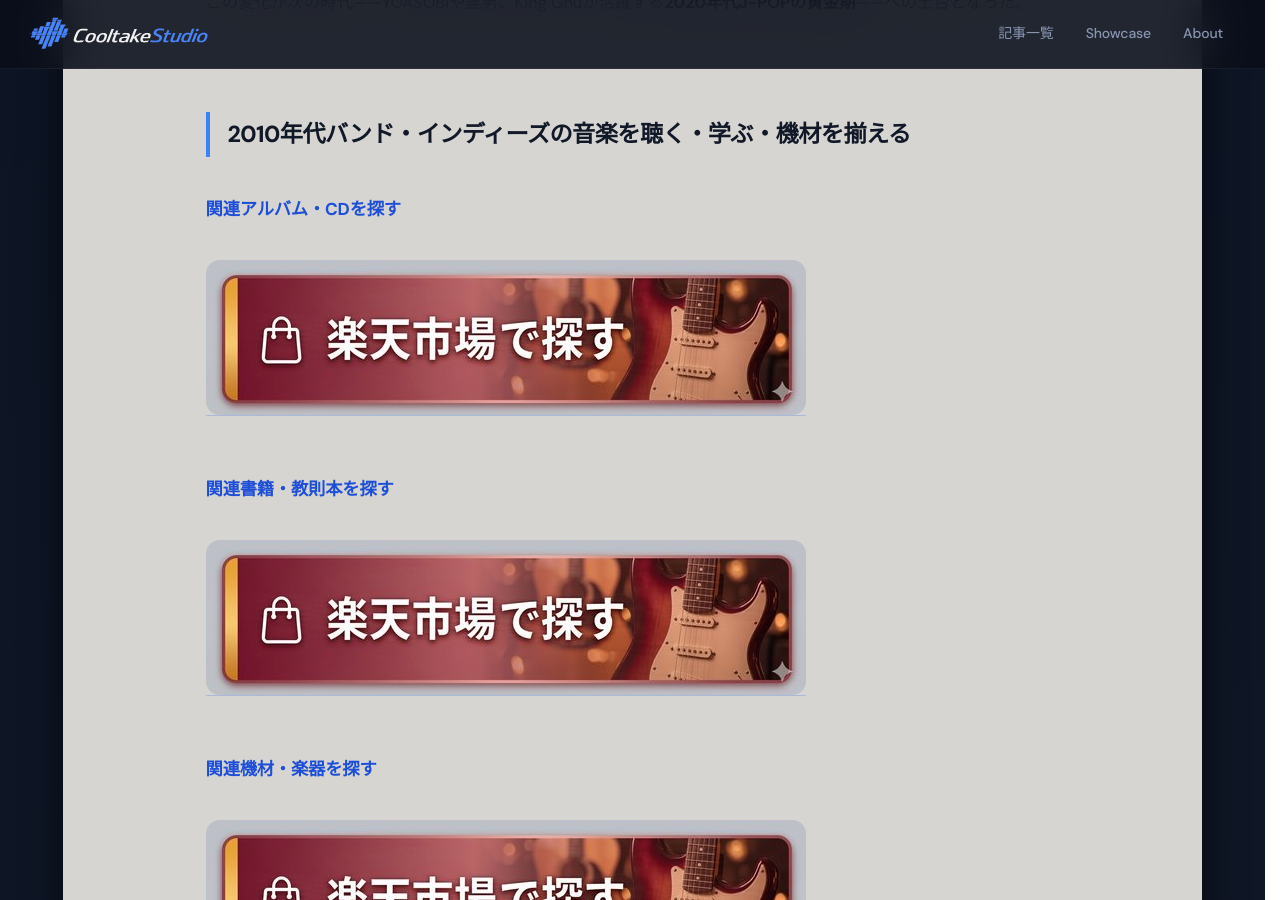
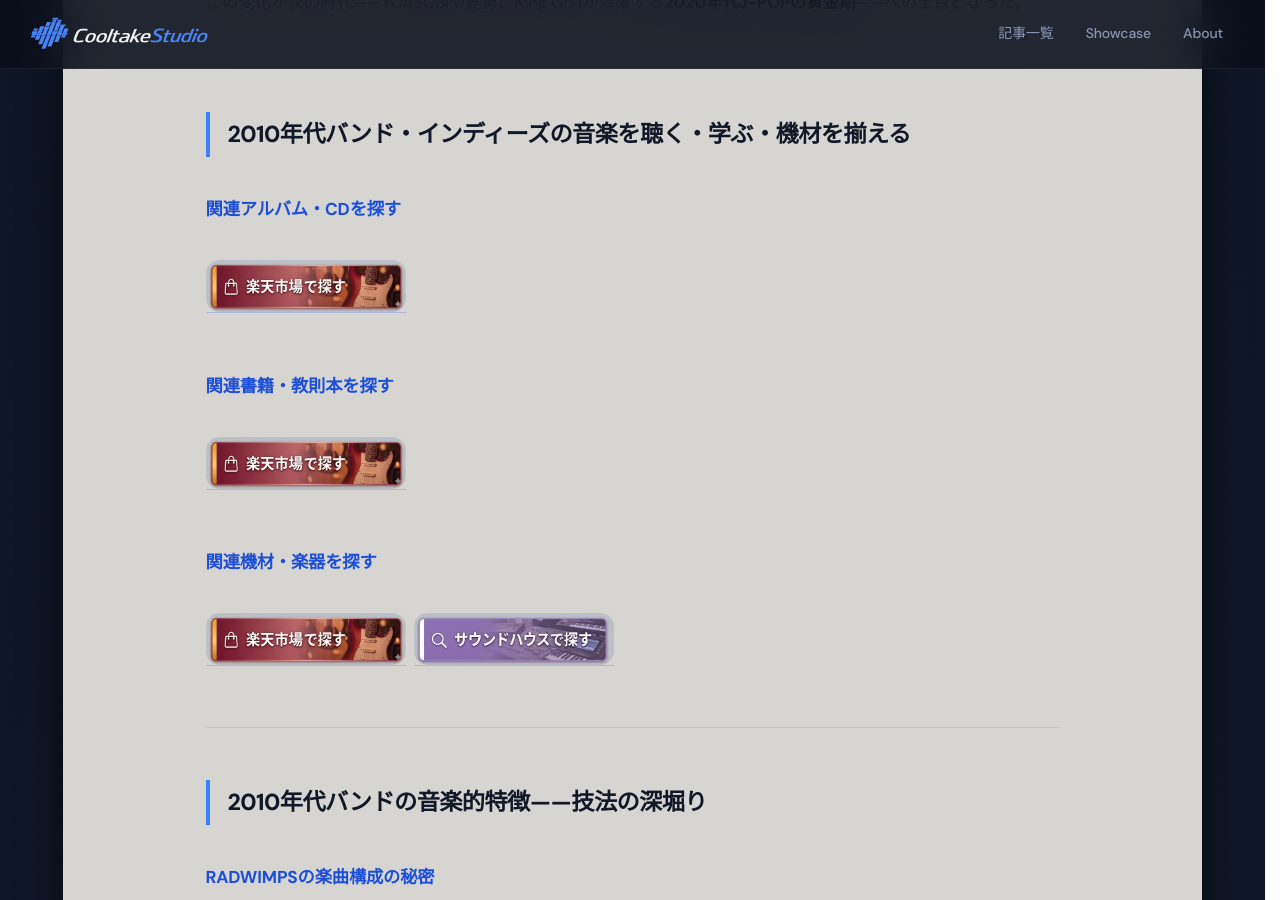
Before and after one commit to cooltake/cooltake-staging, a Jekyll site: the page built from _posts/2026-05-30-japan-music-16-2010s-band.md, in a window 1280 px wide and 900 px high, scrolled down 4196 px. Built offline with Jekyll 4.4.1, drawn with Linux system fonts in a browser that asks for light colours; some web fonts are replaced.

Commit message:
fix: japan-music-16 button width200 flex video-box

```diff
--- a/_posts/2026-05-30-japan-music-16-2010s-band.md
+++ b/_posts/2026-05-30-japan-music-16-2010s-band.md
@@ -230,7 +230,7 @@
 
 <div style="margin:1.5rem 0;">
 
-<a href="https://hb.afl.rakuten.co.jp/ichiba/54518dd8.3792440a.54518dd9.03b99be4/?pc=https%3A//search.rakuten.co.jp/search/mall/RADWIMPS%2B%E6%98%9F%E9%87%8E%E6%BA%90%2B%E3%82%B2%E3%82%B9%E3%81%AE%E6%A5%B5%E3%81%BF%E4%B9%99%E5%A5%B3%2BCD/" rel="nofollow" referrerpolicy="no-referrer-when-downgrade" style="display:inline-block;text-decoration:none;margin:.6rem 0;"><img src="/assets/images/btn-rakuten.jpg" alt="楽天市場で探す" width="600" height="155" style="max-width:100%;height:auto;border-radius:14px;display:block;"></a>
+<a href="https://hb.afl.rakuten.co.jp/ichiba/54518dd8.3792440a.54518dd9.03b99be4/?pc=https%3A//search.rakuten.co.jp/search/mall/RADWIMPS%2B%E6%98%9F%E9%87%8E%E6%BA%90%2B%E3%82%B2%E3%82%B9%E3%81%AE%E6%A5%B5%E3%81%BF%E4%B9%99%E5%A5%B3%2BCD/" rel="nofollow" referrerpolicy="no-referrer-when-downgrade" style="display:inline-block;text-decoration:none;margin:.6rem 0;"><img src="/assets/images/btn-rakuten.jpg" alt="楽天市場で探す" width="200" style="max-width:100%;height:auto;border-radius:14px;display:block;"></a>
 
 </div>
 
@@ -242,7 +242,7 @@
 
 <div style="margin:1.5rem 0;">
 
-<a href="https://hb.afl.rakuten.co.jp/ichiba/54518dd8.3792440a.54518dd9.03b99be4/?pc=https%3A//search.rakuten.co.jp/search/mall/%E3%82%AE%E3%82%BF%E3%83%BC%2B%E3%83%90%E3%83%B3%E3%83%89%E3%82%B9%E3%82%B3%E3%82%A2%2B%E6%95%99%E5%89%87%E6%9C%AC/" rel="nofollow" referrerpolicy="no-referrer-when-downgrade" style="display:inline-block;text-decoration:none;margin:.6rem 0;"><img src="/assets/images/btn-rakuten.jpg" alt="楽天市場で探す" width="600" height="155" style="max-width:100%;height:auto;border-radius:14px;display:block;"></a>
+<a href="https://hb.afl.rakuten.co.jp/ichiba/54518dd8.3792440a.54518dd9.03b99be4/?pc=https%3A//search.rakuten.co.jp/search/mall/%E3%82%AE%E3%82%BF%E3%83%BC%2B%E3%83%90%E3%83%B3%E3%83%89%E3%82%B9%E3%82%B3%E3%82%A2%2B%E6%95%99%E5%89%87%E6%9C%AC/" rel="nofollow" referrerpolicy="no-referrer-when-downgrade" style="display:inline-block;text-decoration:none;margin:.6rem 0;"><img src="/assets/images/btn-rakuten.jpg" alt="楽天市場で探す" width="200" style="max-width:100%;height:auto;border-radius:14px;display:block;"></a>
 
 </div>
 
@@ -252,19 +252,20 @@
 
 
 
-<div style="margin:1.5rem 0;">
 
-<a href="https://hb.afl.rakuten.co.jp/ichiba/54518dd8.3792440a.54518dd9.03b99be4/?pc=https%3A//search.rakuten.co.jp/search/mall/%E3%82%A8%E3%83%AC%E3%82%AD%E3%82%AE%E3%82%BF%E3%83%BC%2B%E3%82%AA%E3%83%BC%E3%83%87%E3%82%A3%E3%82%AA%E3%82%A4%E3%83%B3%E3%82%BF%E3%83%BC%E3%83%95%E3%82%A7%E3%83%BC%E3%82%B9%2BFocusrite/" rel="nofollow" referrerpolicy="no-referrer-when-downgrade" style="display:inline-block;text-decoration:none;margin:.6rem 0;"><img src="/assets/images/btn-rakuten.jpg" alt="楽天市場で探す" width="600" height="155" style="max-width:100%;height:auto;border-radius:14px;display:block;"></a>
+<div style="display:flex;flex-wrap:wrap;gap:.5rem;align-items:center;margin:1.5rem 0;">
+<div>
+
+<a href="https://hb.afl.rakuten.co.jp/ichiba/54518dd8.3792440a.54518dd9.03b99be4/?pc=https%3A//search.rakuten.co.jp/search/mall/%E3%82%A8%E3%83%AC%E3%82%AD%E3%82%AE%E3%82%BF%E3%83%BC%2B%E3%82%AA%E3%83%BC%E3%83%87%E3%82%A3%E3%82%AA%E3%82%A4%E3%83%B3%E3%82%BF%E3%83%BC%E3%83%95%E3%82%A7%E3%83%BC%E3%82%B9%2BFocusrite/" rel="nofollow" referrerpolicy="no-referrer-when-downgrade" style="display:inline-block;text-decoration:none;margin:.6rem 0;"><img src="/assets/images/btn-rakuten.jpg" alt="楽天市場で探す" width="200" style="max-width:100%;height:auto;border-radius:14px;display:block;"></a>
 
 </div>
+<div>
 
-
-
-<div style="margin:1.5rem 0;">
-
-<a href="https://h.accesstrade.net/sp/cc?rk=0100pdhv00n9hy&url=https%3A%2F%2Fwww.soundhouse.co.jp%2Fsearch%2Findex%3Fs_category_cd%3D130%26s_maker_cd%3D%26s_search_all%3D%26s_ord%3D" rel="nofollow" referrerpolicy="no-referrer-when-downgrade" style="display:inline-block;text-decoration:none;margin:.6rem 0;"><img src="/assets/images/btn-soundhouse.jpg" alt="サウンドハウスで探す" width="600" height="155" style="max-width:100%;height:auto;border-radius:14px;display:block;"></a>
+<a href="https://h.accesstrade.net/sp/cc?rk=0100pdhv00n9hy&url=https%3A%2F%2Fwww.soundhouse.co.jp%2Fsearch%2Findex%3Fs_category_cd%3D130%26s_maker_cd%3D%26s_search_all%3D%26s_ord%3D" rel="nofollow" referrerpolicy="no-referrer-when-downgrade" style="display:inline-block;text-decoration:none;margin:.6rem 0;"><img src="/assets/images/btn-soundhouse.jpg" alt="サウンドハウスで探す" width="200" style="max-width:100%;height:auto;border-radius:14px;display:block;"></a>
 
 </div>
+</div>
+
 
 ---
 
```
